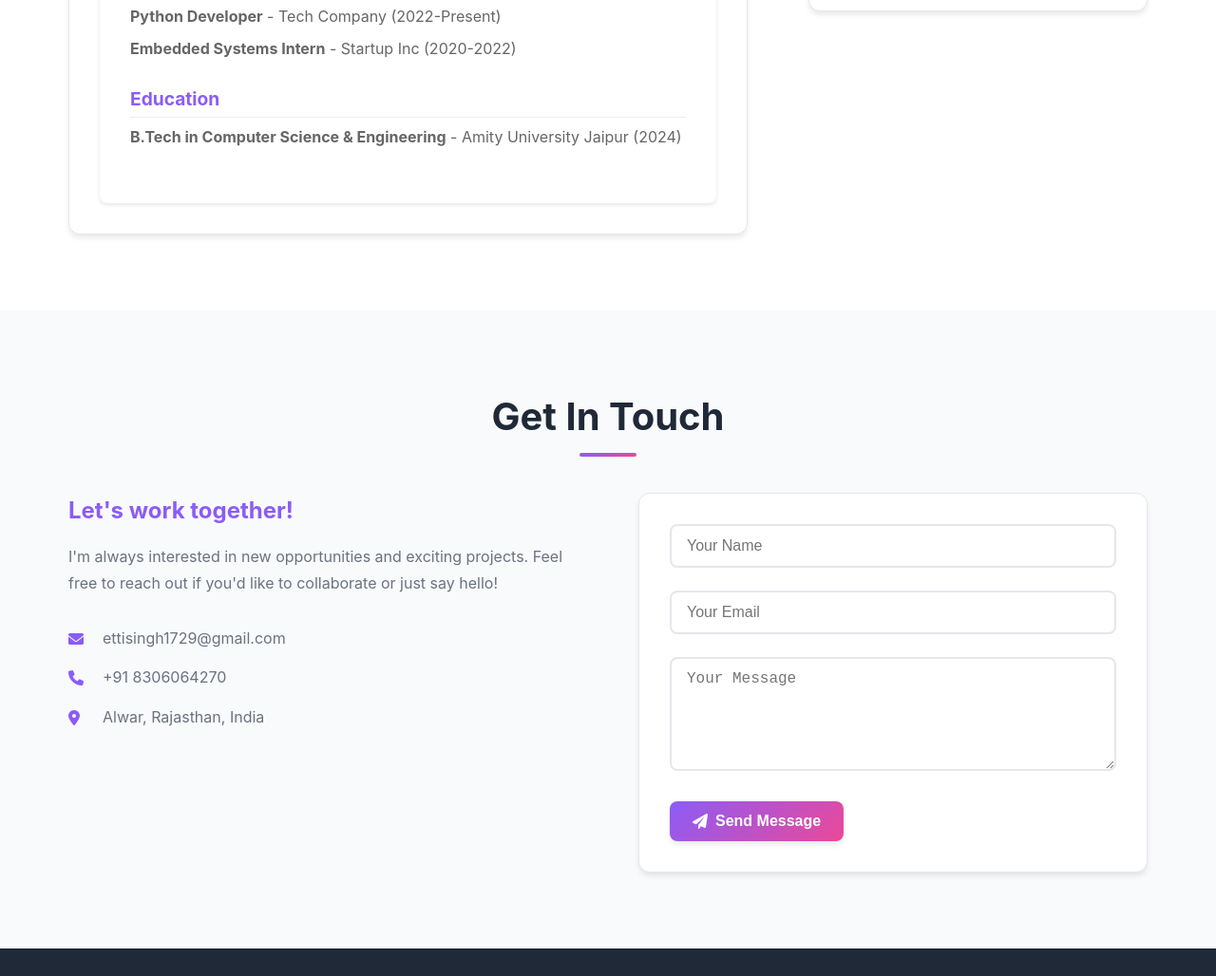
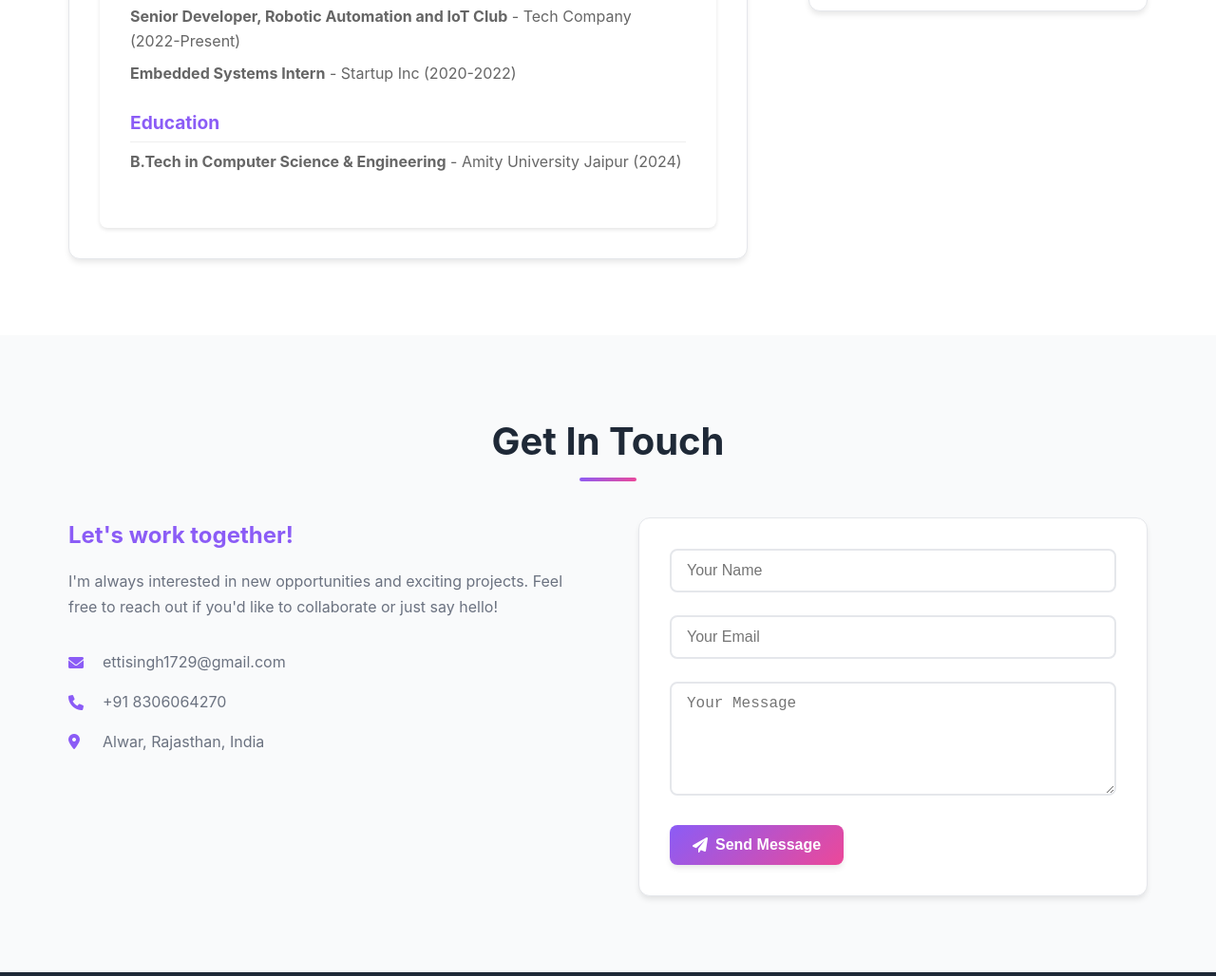
Before and after one commit to Esingh-byte/Portfolio, a plain HTML site: page index.html in a window 1280 px wide. Shown: the part 4318-5346 px from the top of the page at 95% size. Drawn offline with Linux system fonts and the light colour scheme.

Commit message:
Update index.html

```diff
--- a/index.html
+++ b/index.html
@@ -232,7 +232,7 @@
                         <div class="resume-section">
                             <h4>Experience</h4>
                             <div class="resume-item">
-                                <strong>Python Developer</strong> - Tech Company (2022-Present)
+                                <strong>Senior Developer, Robotic Automation and IoT Club</strong> - Tech Company (2022-Present)
                             </div>
                             <div class="resume-item">
                                 <strong>Embedded Systems Intern</strong> - Startup Inc (2020-2022)
@@ -249,7 +249,8 @@
                 <div class="resume-actions">
                     <h3>Download My Resume</h3>
                     <p>Get a detailed overview of my experience, skills, and achievements.</p>
-                    <a href="#" class="btn btn-primary download-btn" id="downloadResume">
+                    <a href="https://github.com/Esingh-byte/Portfolio/raw/main/Resume (2).pdf"
+                       class="btn btn-primary download-btn" target="_blank">
                     <i class="fas fa-download"></i>
                     Download PDF
                     </a>
@@ -280,11 +281,19 @@
                         </div>
                     </div>
                 </div>
-<form action="https://api.web3forms.com/submit" method="POST" class="contact-form" id="contactForm2">
-                    <!--
-                      IMPORTANT: Yahan "YOUR_ACCESS_KEY_HERE" ki jagah apna asli key daalein.
-                    -->
+<!-- Contact Form -->
+<form action="https://api.web3forms.com/submit"
+      method="POST"
+      target="hidden_iframe"
+      class="contact-form"
+      id="contactForm2"
+      onsubmit="return refreshForm(this);">
+
+  <!-- Hidden Access Key -->
   <input type="hidden" name="access_key" value="09430117-9c13-405f-b01f-b7d84150da17">
+
+  <!-- Optional Redirect URL -->
+  <input type="hidden" name="redirect" value="">
 
   <div class="form-group">
     <input type="text" id="name" name="name" placeholder="Your Name" required>
@@ -301,6 +310,21 @@
     Send Message
   </button>
 </form>
+
+
+<iframe name="hidden_iframe" style="display:none;"></iframe>
+
+<!-- JS -->
+<script>
+  function refreshForm(form) {
+    setTimeout(() => {
+      form.reset();
+      alert("✅ Message sent successfully!");
+    }, 800);
+    return true;
+  }
+</script>
+
             </div>
         </div>
             </div>
```
Lines whose indentation alone changed are shown as unchanged.
